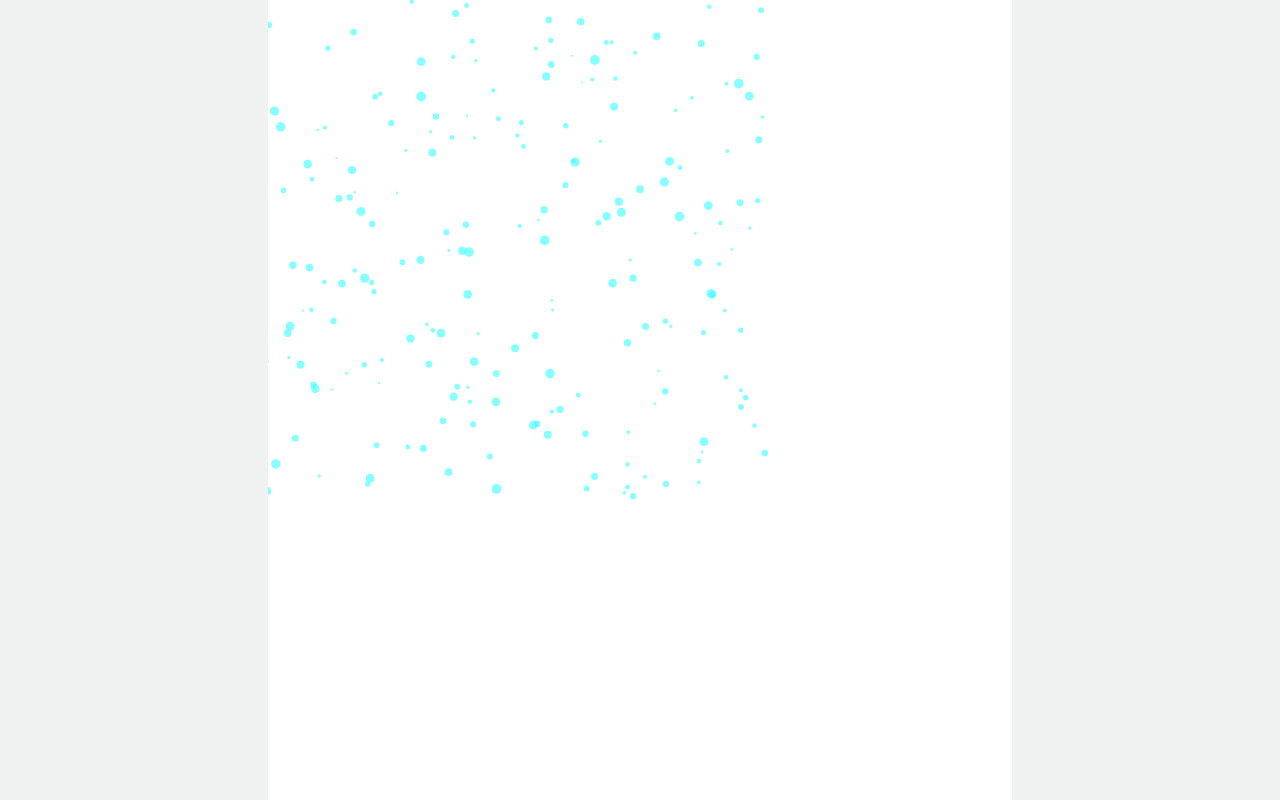
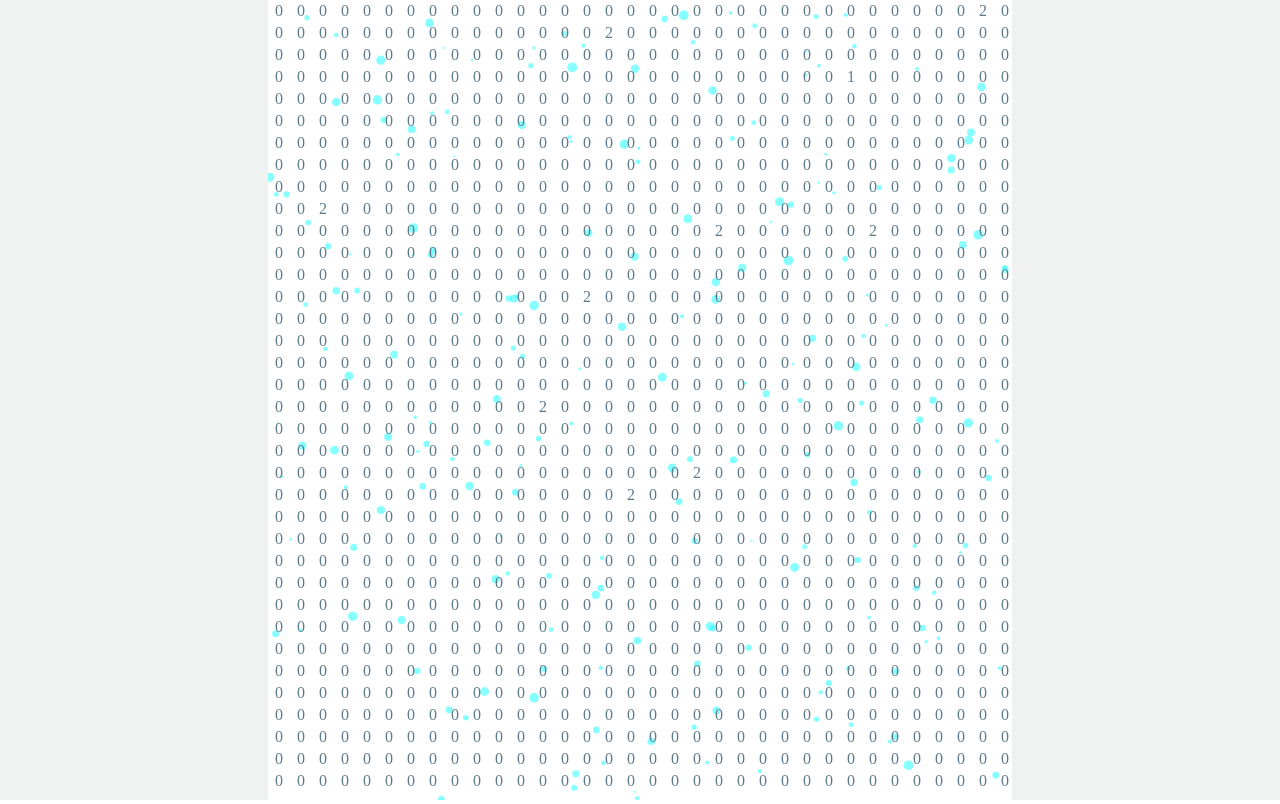
Before and after one commit to so1gging/wipe-falling-snow, a React (Vite) app: page /window in a window 1280 px wide. Built offline with nearby package versions, Linux system fonts and the light colour scheme.

Commit message:
#10 Window 폴더 이동 레이아웃 수정

```diff
--- a/src/AppRouter.tsx
+++ b/src/AppRouter.tsx
@@ -1,6 +1,6 @@
 import { Route, Routes } from 'react-router-dom'
 import Home from '@/presentaion/view/Home.tsx'
-import Window from '@/presentaion/view/Window.tsx'
+import Window from '@/presentaion/view/window/Window.tsx'
 
 function AppRouter() {
   return (
--- a/src/presentaion/view/Window.tsx
+++ /dev/null
@@ -1,9 +0,0 @@
-import SnowCanvas from '@/presentaion/domains/SnowCanvas/SnowCanvas.tsx'
-
-export default function Window() {
-  return (
-    <SnowCanvas width={500} height={500}>
-      <SnowCanvas.Flake />
-    </SnowCanvas>
-  )
-}
--- /dev/null
+++ b/src/presentaion/view/window/Window.tsx
@@ -0,0 +1,40 @@
+import { useContext, useEffect, useState } from 'react'
+import { WrapperContext } from '@/context/WrapperContext.tsx'
+import Frost from '@/presentaion/domains/Frost/Frost.tsx'
+import SnowCanvas from '@/presentaion/domains/SnowCanvas/SnowCanvas.tsx'
+
+export default function Window() {
+  const wrapperContext = useContext(WrapperContext)
+  const [screen, setScreen] = useState({
+    width: wrapperContext.element.offsetWidth,
+    height: wrapperContext.element.offsetHeight,
+  })
+  const xSize = Math.floor(screen.width / 10 / 2.2 + 1)
+  const ySize = Math.floor(screen.height / 10 / 2.2)
+  console.log(ySize)
+
+  useEffect(() => {
+    const resize = () => {
+      if (
+        wrapperContext.element.offsetWidth !== screen.width ||
+        wrapperContext.element.offsetHeight !== screen.height
+      ) {
+        setScreen({ width: wrapperContext.element.offsetWidth, height: wrapperContext.element.offsetHeight })
+      }
+    }
+    window.addEventListener('resize', resize)
+
+    return () => window.removeEventListener('resize', resize)
+  })
+
+  return (
+    <div style={{ position: 'relative' }}>
+      <SnowCanvas width={screen.width} height={screen.height}>
+        <SnowCanvas.Flake />
+      </SnowCanvas>
+      <div style={{ position: 'absolute', top: 0 }}>
+        <Frost xSize={ySize} ySize={xSize} />
+      </div>
+    </div>
+  )
+}
```
